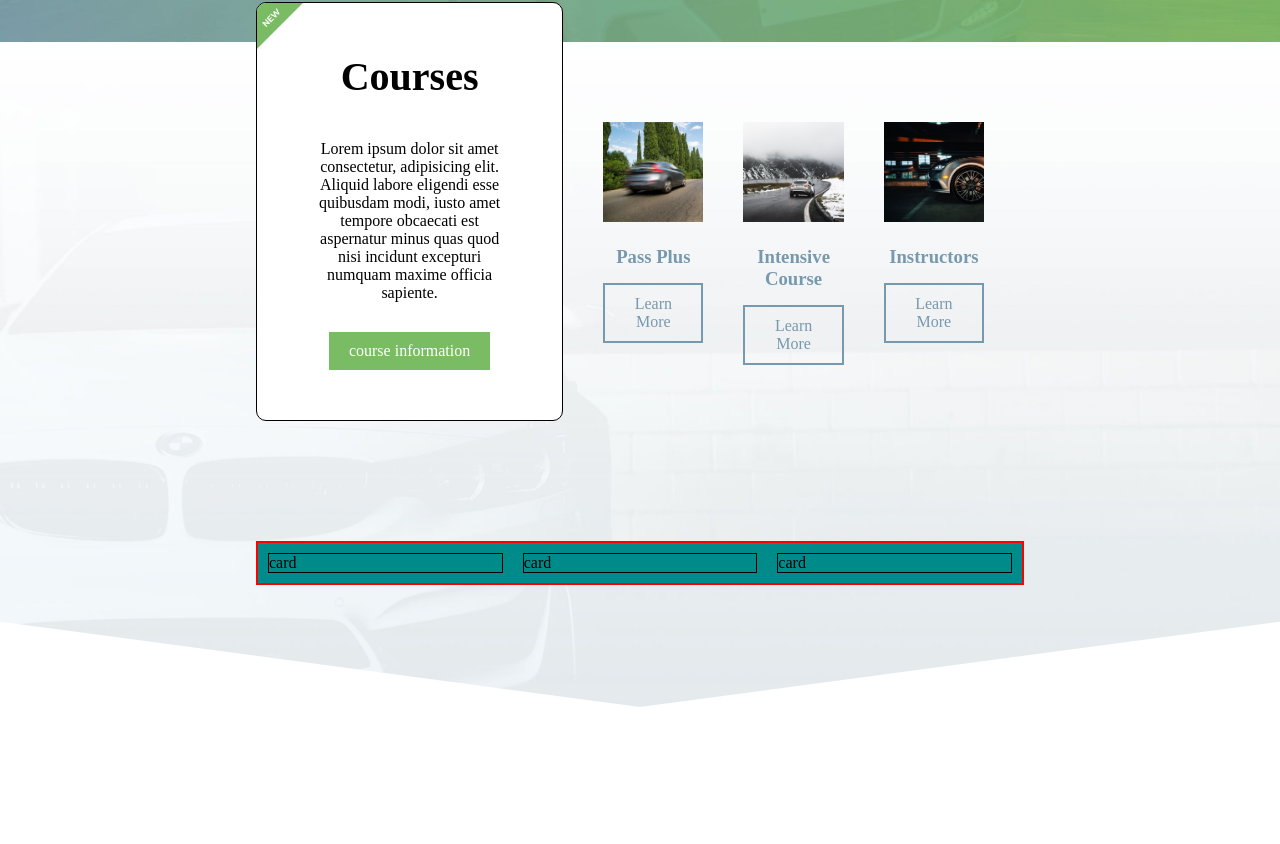
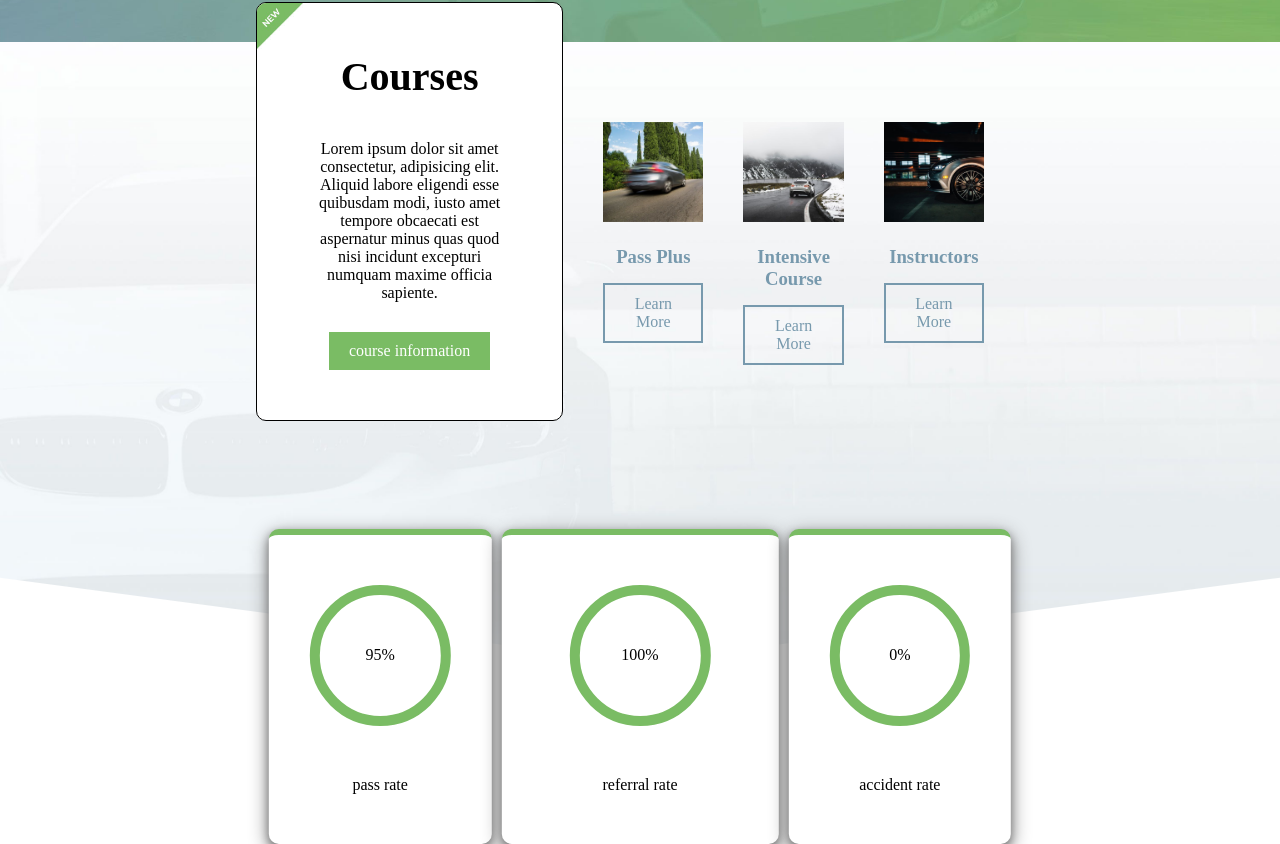
Before and after one commit to MatteoRuggieri2/proj-html-vuejs, a Vue app: page / in a window 1280 px wide. Shown: the part 1660-2504 px from the top of the page. Before the commit the page ends 2475 px from the top, so only its background shows below. Built offline with nearby package versions, Linux system fonts and the light colour scheme.

Commit message:
Create card percentuale

```diff
--- a/src/components/Main.vue
+++ b/src/components/Main.vue
@@ -76,9 +76,24 @@
 
                     <!-- Percentage Cards -->
                     <div class="percentage-card-container">
-                        <PercentageCard />
-                        <PercentageCard />
-                        <PercentageCard />
+                        <div class="col-30">
+                            <div class="card">
+                                <div class="circle">95%</div>
+                                <div class="percentage-name">pass rate</div>
+                            </div>
+                        </div>
+                        <div class="center">
+                            <div class="card">
+                                <div class="circle">100%</div>
+                                <div class="percentage-name">referral rate</div>
+                            </div>
+                        </div>
+                        <div class="col-30">
+                            <div class="card">
+                                <div class="circle">0%</div>
+                                <div class="percentage-name">accident rate</div>
+                            </div>
+                        </div>
                     </div>
                 </div>
 
@@ -97,14 +112,12 @@
 <script>
 import FirstLessonRequest from "./FirstLessonRequest.vue";
 import SingleCourse from "./SingleCourse.vue";
-import PercentageCard from "./PercentageCard.vue";
 
 export default {
     name: 'Main',
     components: {
         FirstLessonRequest,
         SingleCourse,
-        PercentageCard
     },
     props: {
         courses: Array,
@@ -243,10 +256,46 @@ export default {
 
                 .percentage-card-container {
                     display: flex;
+                    justify-content: space-between;
+                    position: absolute;
+                    top: 75%;
+                    left: 50%;
+                    transform: translateX(-50%);
+                    z-index: 2;
 
                     // test
-                    background-color: darkcyan;
-                    border: 2px solid red;
+                    // background-color: darkcyan;
+                    // border: 2px solid red;
+
+                    .center {
+                        flex-grow: 1;
+                        margin: 0 10px;
+                    }
+
+                    .card {
+                        background-color: white;
+                        display: flex;
+                        flex-direction: column;
+                        align-items: center;
+                        padding: 50px;
+                        border-top: 6px solid $primary_color;
+                        border-radius: 10px;
+                        box-shadow: 0 4px 8px 0 gray, 0 6px 20px 0 gray;
+
+                        // test
+                        // border: 1px solid black;
+
+                        .circle {
+                            margin-bottom: 50px;
+                            width: 11vw;
+                            height: 11vw;
+                            border-radius: 50%;
+                            border: 10px solid $primary_color;
+                            display: flex;
+                            align-items: center;
+                            justify-content: center;
+                        }
+                    }
                 }
 
                 .latestnews-bottom {
--- a/src/components/PercentageCard.vue
+++ /dev/null
@@ -1,23 +0,0 @@
-<template>
-    <div class="percentage-card">
-        card
-    </div>
-</template>
-
-<script>
-export default {
-    name: 'PercentageCard',
-}
-</script>
-
-<style lang="scss" scoped>
-@import '../style/variables';
-
-    .percentage-card {
-        flex-grow: 1;
-        margin: 10px;
-        // test
-        border: 1px solid black;
-    }
-
-</style>
--- a/src/style/general.scss
+++ b/src/style/general.scss
@@ -12,6 +12,10 @@
     margin: 0 auto;
 }
 
+.col-30 {
+    width: 30%;
+}
+
 .col-40 {
     width: 40%;
 }
@@ -22,6 +26,10 @@
 
 .col-60 {
     width: 60%;
+}
+
+.col-100 {
+    width: 100%;
 }
 
 section {
```
